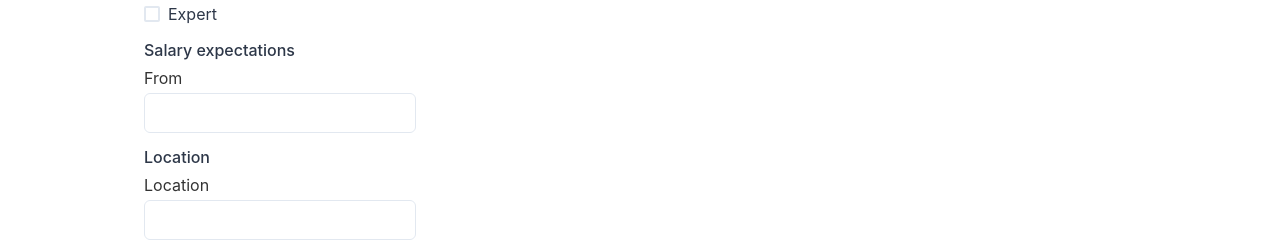
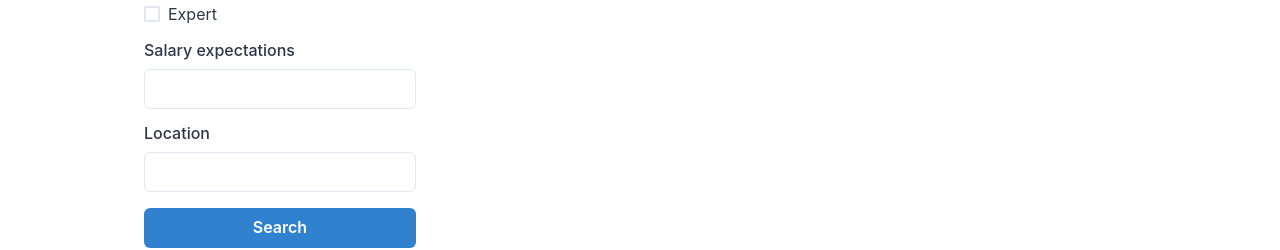
Before and after one commit to pawelmiklas/job-board, a React (Create React App) app: page /offers in a window 1280 px wide. Shown: the part 534-784 px from the top of the page. Built offline with nearby package versions, Linux system fonts and the light colour scheme; no server answers; the database is empty.

Commit message:
offers page label change

```diff
--- a/src/pages/Offers/Offers.tsx
+++ b/src/pages/Offers/Offers.tsx
@@ -108,13 +108,13 @@ const Offers = () => {
                     <Input
                       name="salaryFrom"
                       formik={formik}
-                      label="From"
+                      label=""
                       type="number"
                     />
                   </Flex>
                 </FilterSection>
                 <FilterSection title="Location">
-                  <Input name="location" formik={formik} label="Location" />
+                  <Input name="location" formik={formik} label="" />
                 </FilterSection>
                 <Button
                   variant="solid"
```
